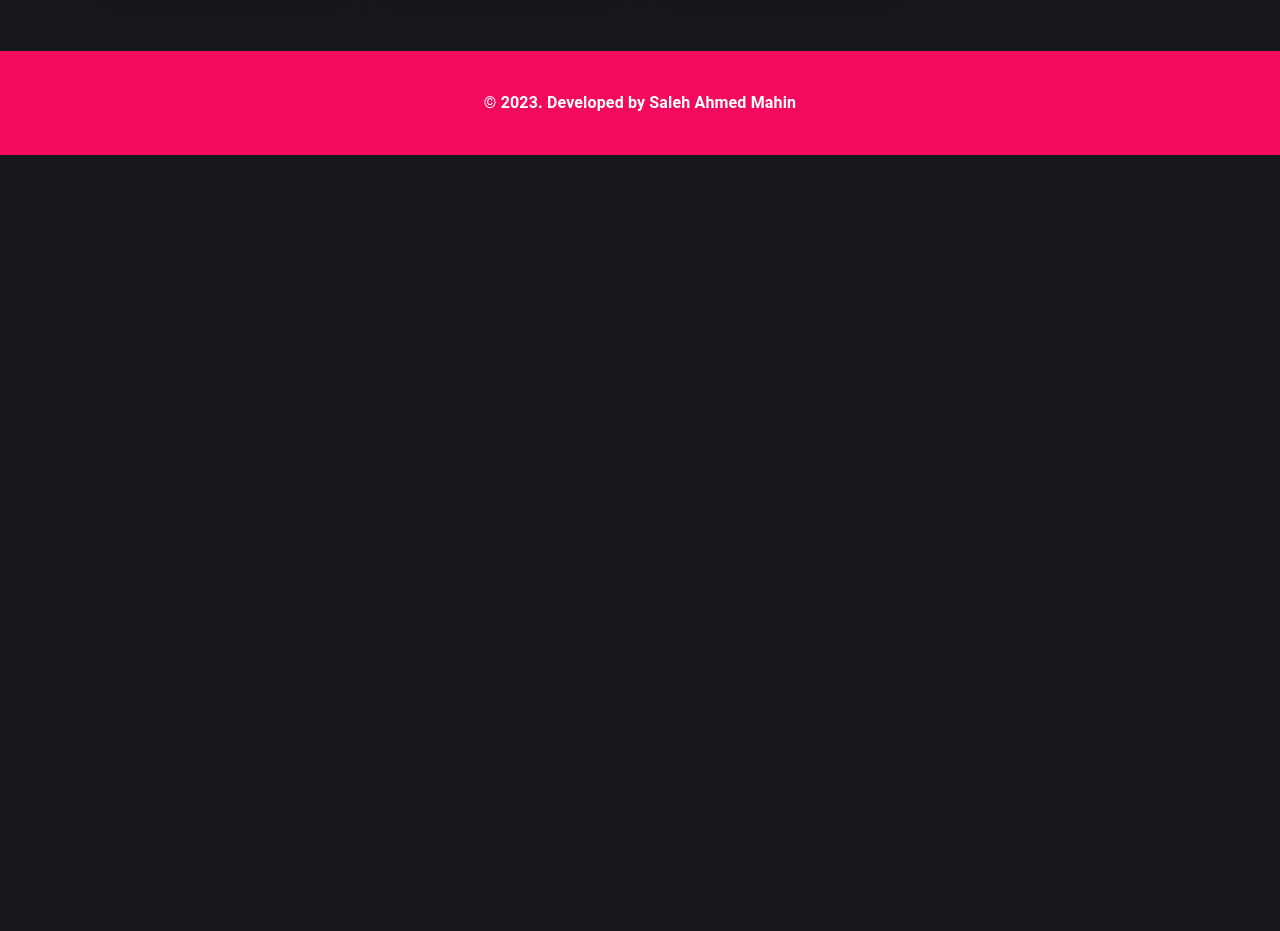
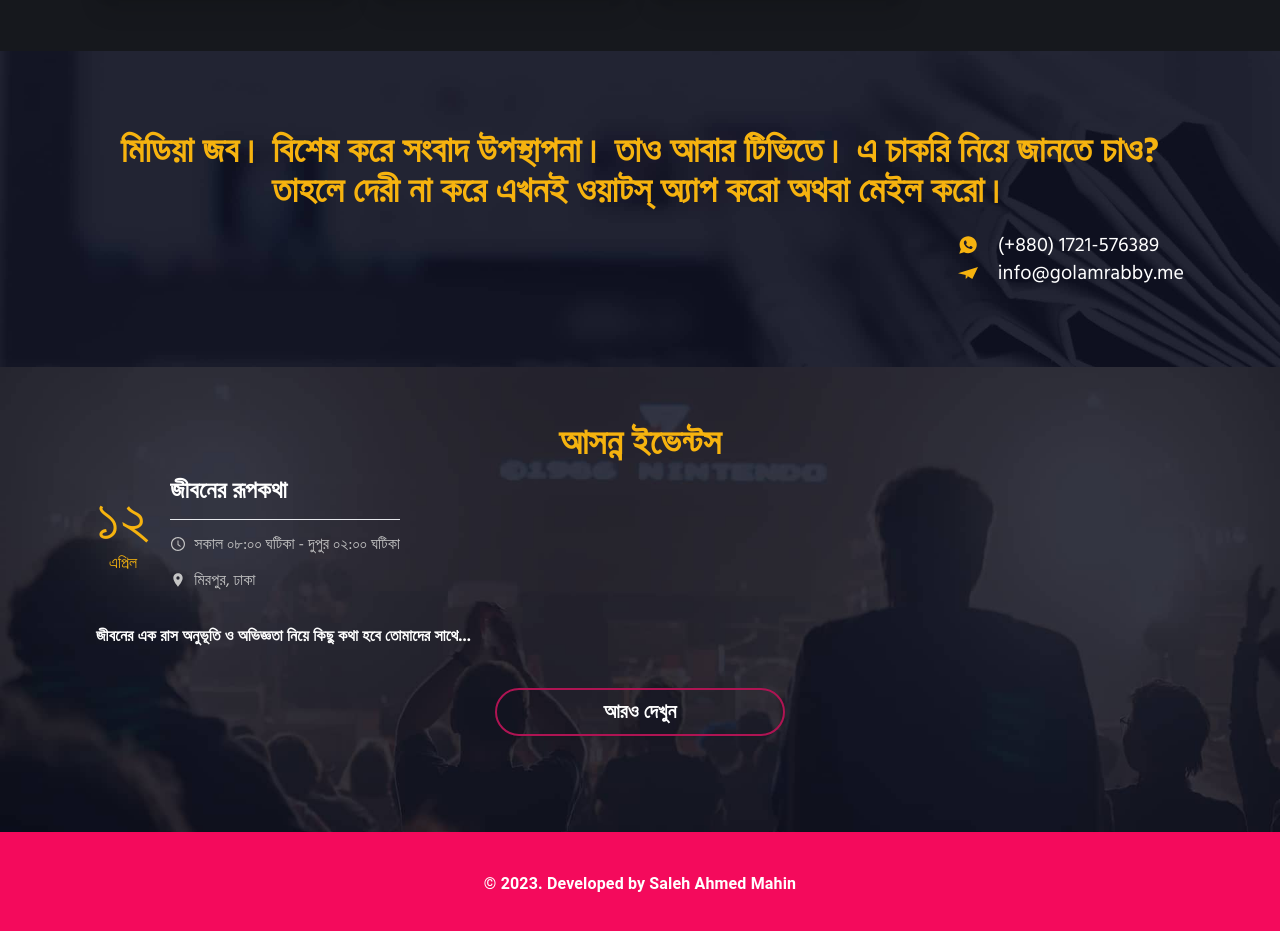
Before and after one commit to SalehAhmed19/GolamRabbi-SSOMOY_TV, a React (Vite) app: page / in a window 1280 px wide. Shown: the part 7220-8151 px from the top of the page. Before the commit the page ends 7375 px from the top, so only its background shows below. Built offline with nearby package versions, Linux system fonts and the light colour scheme.

Commit message:
events, add2 etc section added

```diff
--- /dev/null
+++ b/src/Components/Isolated/Advertisement2.jsx
@@ -0,0 +1,41 @@
+import React from "react";
+import bg from "../../assets/images/add2-bg.jpg";
+import { IoLogoWhatsapp } from "react-icons/io";
+import { SiMinutemailer } from "react-icons/si";
+import { Fade } from "react-reveal";
+
+function Advertisement2() {
+  return (
+    <div
+      style={{
+        background: `url(${bg})`,
+        backgroundSize: "cover",
+        backgroundRepeat: "no-repeat",
+      }}
+      className="lg:px-24 py-20 text-[#fff]"
+    >
+      <Fade down>
+        <h2 className="text-center text-4xl font-bold mb-5 text-primary">
+          মিডিয়া জব। বিশেষ করে সংবাদ উপস্থাপনা। তাও আবার টিভিতে। এ চাকরি নিয়ে
+          জানতে চাও? তাহলে দেরী না করে এখনই ওয়াটস্ অ্যাপ করো অথবা মেইল করো।
+        </h2>
+      </Fade>
+      <Fade right>
+        <div className="flex flex-col items-end text-xl">
+          <span>
+            <p className="flex items-center">
+              <IoLogoWhatsapp className="text-primary mr-5" /> (+880)
+              1721-576389
+            </p>
+            <p className="flex items-center">
+              <SiMinutemailer className="text-primary mr-5" />{" "}
+              info@golamrabby.me
+            </p>
+          </span>
+        </div>
+      </Fade>
+    </div>
+  );
+}
+
+export default Advertisement2;
--- /dev/null
+++ b/src/Components/Isolated/Events.jsx
@@ -0,0 +1,54 @@
+import React from "react";
+import bg from "../../assets/images/event-bg.jpg";
+import { AiOutlineClockCircle } from "react-icons/ai";
+import { MdLocationOn } from "react-icons/md";
+import { Fade } from "react-reveal";
+
+function Events() {
+  return (
+    <div
+      style={{
+        background: `url(${bg})`,
+        backgroundSize: "cover",
+        backgroundRepeat: "no-repeat",
+      }}
+      className="lg:px-24 py-14 text-[#fff]"
+    >
+      <Fade down>
+        <h1 className="text-primary text-center text-4xl font-bold">
+          আসন্ন ইভেন্টস
+        </h1>
+      </Fade>
+      <div className="-p-5 flex items-center">
+        <div className="text-primary mr-5">
+          <h2 className="text-6xl">১২</h2>
+          <p className="text-center">এপ্রিল</p>
+        </div>
+        <div>
+          <h4 className="my-3 font-bold text-2xl">জীবনের রূপকথা</h4>
+          <hr />
+          <p className="my-3 flex items-center text-[#c5c5c5]">
+            <AiOutlineClockCircle className="mr-2" />
+            সকাল ০৮:০০ ঘটিকা - দুপুর ০২:০০ ঘটিকা
+          </p>
+          <p className="my-3 flex items-center text-[#c5c5c5]">
+            <MdLocationOn className="mr-2" />
+            মিরপুর, ঢাকা
+          </p>
+        </div>
+      </div>
+      <div className="my-5">
+        <p className="font-bold">
+          জীবনের এক রাস অনুভূতি ও অভিজ্ঞতা নিয়ে কিছু কথা হবে তোমাদের সাথে...
+        </p>
+        <Fade up>
+          <button className="block mx-auto my-10 py-2 border-2 border-[#AF1453] hover:bg-[#AF1453] w-[290px] text-center rounded-full text-[#fff] font-bold text-xl">
+            আরও দেখুন
+          </button>
+        </Fade>
+      </div>
+    </div>
+  );
+}
+
+export default Events;
--- a/src/Pages/Home.jsx
+++ b/src/Pages/Home.jsx
@@ -1,8 +1,10 @@
 import React from "react";
 import Advertisement from "../Components/Isolated/Advertisement";
+import Advertisement2 from "../Components/Isolated/Advertisement2";
 import Banner from "../Components/Isolated/Banner";
 import Blogs from "../Components/Isolated/Blogs";
 import Course from "../Components/Isolated/Course";
+import Events from "../Components/Isolated/Events";
 import FanFun from "../Components/Isolated/FanFun";
 import Features from "../Components/Isolated/Features";
 import MediaJobCircular from "../Components/Isolated/MediaJobCircular";
@@ -27,6 +29,8 @@ function Home() {
       <Blogs />
       <Services />
       <Skills />
+      <Advertisement2 />
+      <Events />
     </div>
   );
 }
```
Also changed, not shown: src/assets/images/add2-bg.jpg (added), src/assets/images/event-bg.jpg (added).
